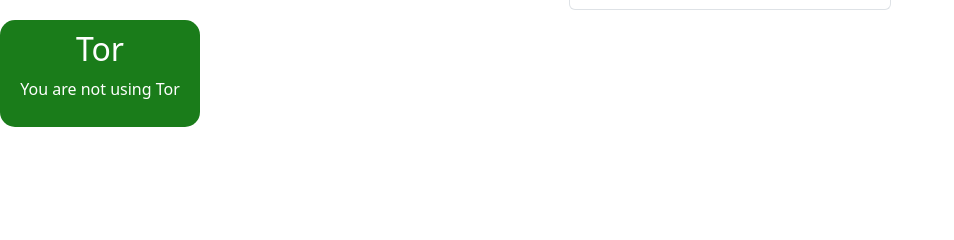
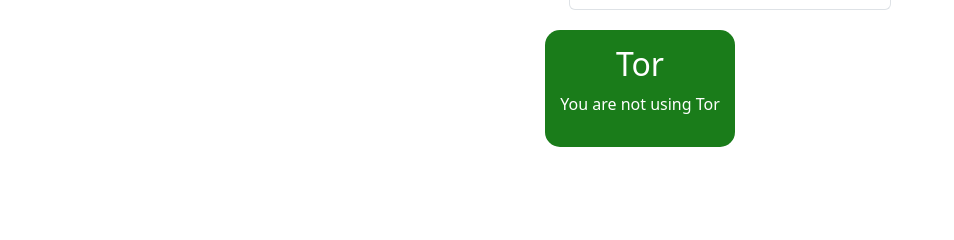
Before and after one commit to HeruAvila/privacy_project, a Django app: template templates/mainapp/index.html in a window 1280 px wide. Shown: the part 308-548 px from the top of the page, without its empty margins (0-954 px from the left). Run offline with Django 5.2, Linux system fonts and the light colour scheme; the template is opened without the code that fills it, so the values that code supplies are empty; some libraries are stand-ins or nearby versions.

Commit message:
testing with style v10, in an ok place rn

```diff
--- a/templates/mainapp/index.html
+++ b/templates/mainapp/index.html
@@ -8,7 +8,7 @@
     <meta charset="UTF-8">
     <title>Privacy Project</title>
 </head>
-<body style="text-align:center;justify-content:center;align-items:center">
+<body style="text-align:center;justify-content:center;align-items:center;">
     <div style="text-align:center">
         <h1>Ans & Heru's Privacy Project</h1>
     </div>
@@ -32,10 +32,11 @@
             </ul>
         </div>
     </div>
+    <div style="text-align:center;justify-content:center;align-items:center;display:flex">
     {% if tor_in_use %}
-    <div style="text-align:center; margin:10px; border-radius:15px;max-width:200px;justify-content:center;align-items:center;background-color:#a82f2f">
+    <div style="text-align:center; padding:15px; margin:10px; border-radius:15px;max-width:200px;justify-content:center;align-items:center;background-color:#a82f2f">
         {% else %}
-        <div style="text-align:center; padding: 10px; border-radius:15px;max-width:200px;justify-content:center;align-items:center;background-color:#1a7c1a">
+        <div style="text-align:center; padding:15px; margin:10px; border-radius:15px;max-width:200px;justify-content:center;align-items:center;background-color:#1a7c1a">
         {% endif %}
         <h2 style="color:white">Tor</h2>
         {% if tor_in_use %}
@@ -44,5 +45,6 @@
         <p style="color:white">You are not using Tor</p>
         {% endif %}
         </div></div>
+    </div>
 </body>
 </html>
```
